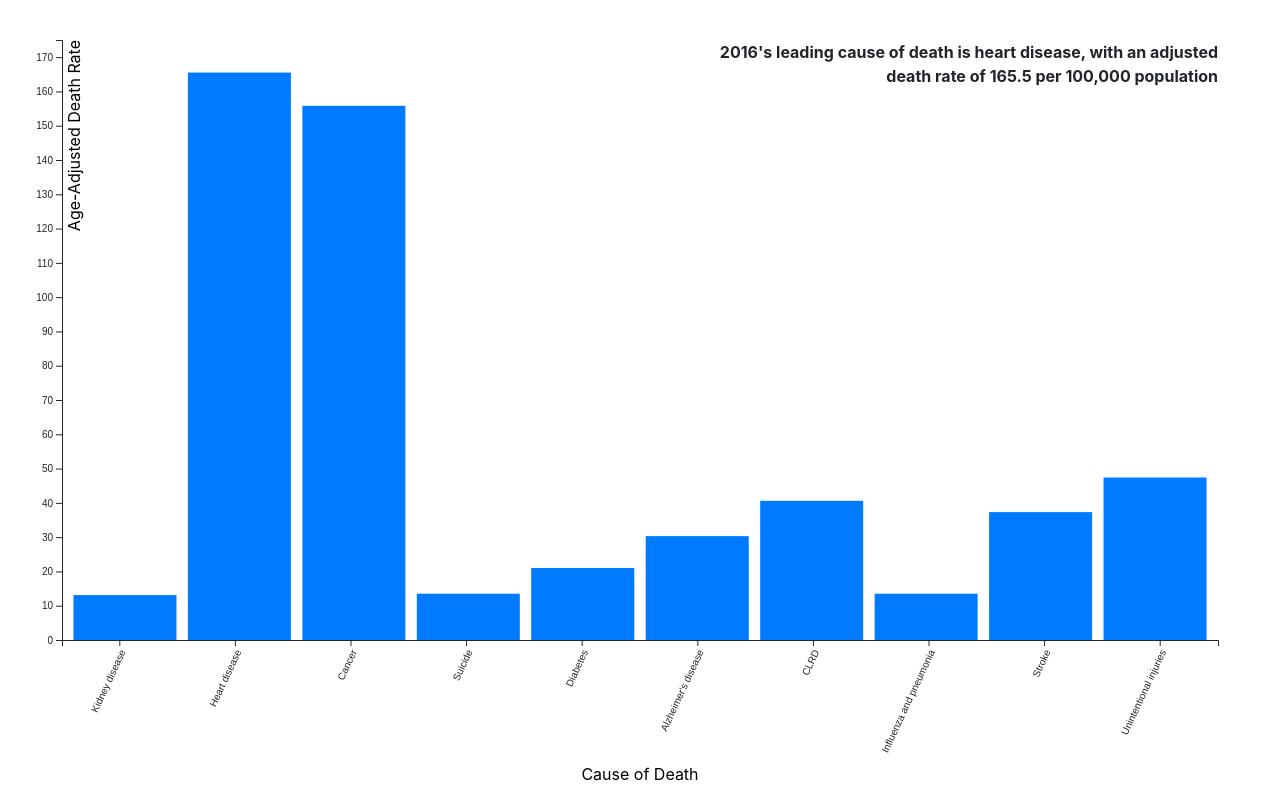
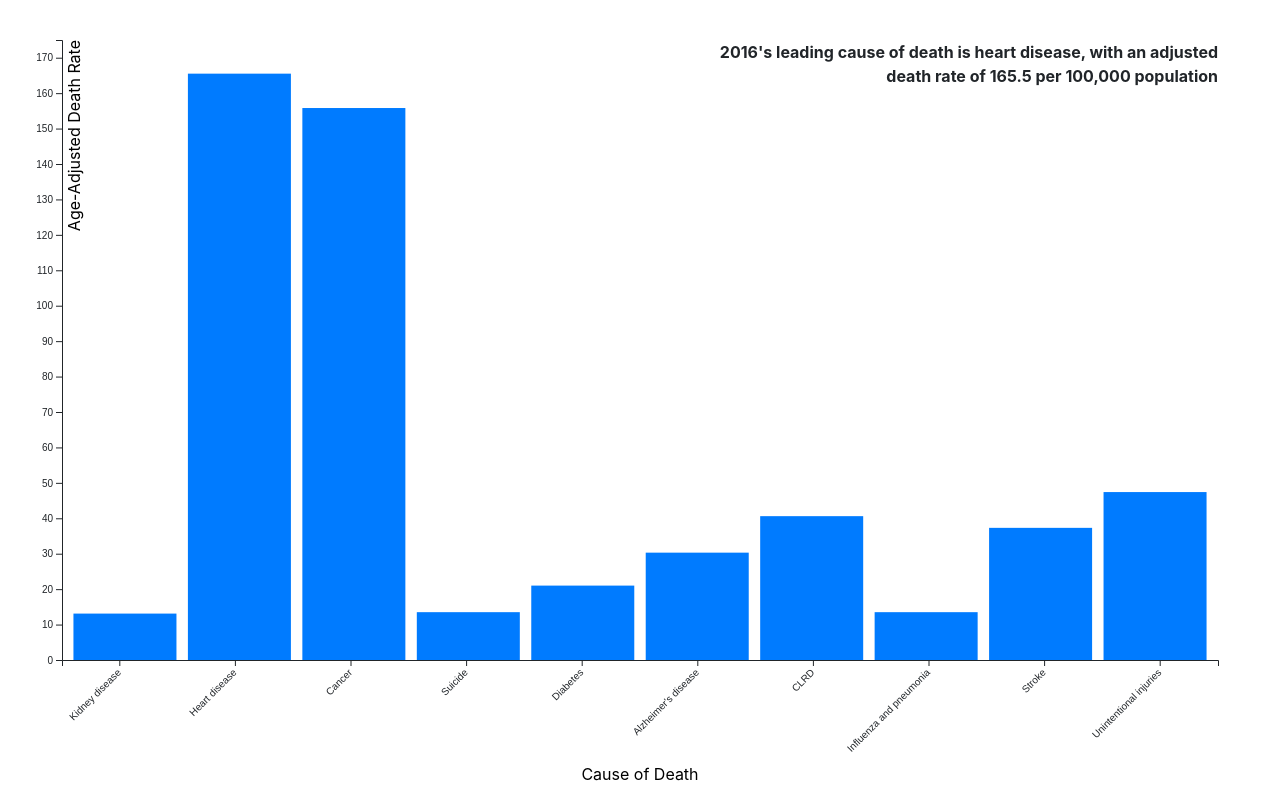
Before and after one commit to amtoney524/narrative-visualization, a plain HTML site: page cause-of-death-2016.html in a window 1280 px wide. Drawn offline with nearby package versions, Linux system fonts and the light colour scheme.

Commit message:
maximizing chart space

```diff
--- a/cause-of-death-2016.html
+++ b/cause-of-death-2016.html
@@ -72,7 +72,7 @@
       var margin = {
           top: 40,
           right: 62,
-          bottom: 160,
+          bottom: 140,
           left: 62
         },
         width = window.innerWidth - margin.left - margin.right // Use the window's width, subtract left & right margins
@@ -110,7 +110,7 @@
         .style("text-anchor", "end")
         .attr("dx", "-.8em")
         .attr("dy", ".15em")
-        .attr("transform", "rotate(-65)"); // format ticks to remove ',' from years
+        .attr("transform", "rotate(-45)"); // format ticks to remove ',' from years
 
       // Generate the y axis
       svg.append("g")
@@ -139,7 +139,7 @@
       svg.append("text")
         .attr("text-anchor", "middle")
         .attr("x", width / 2)
-        .attr("y", height + 140)
+        .attr("y", height + 120)
         .text("Cause of Death");
 
       // add y-axis
```
